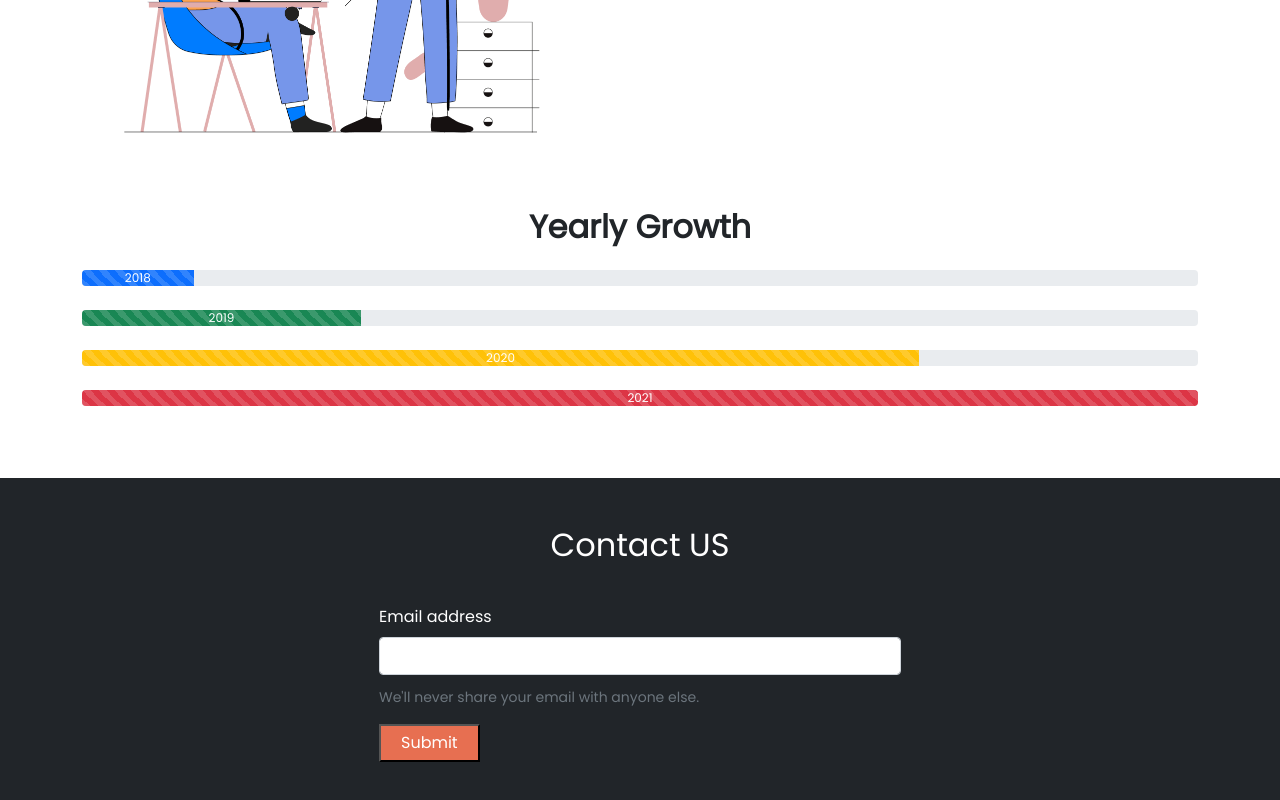
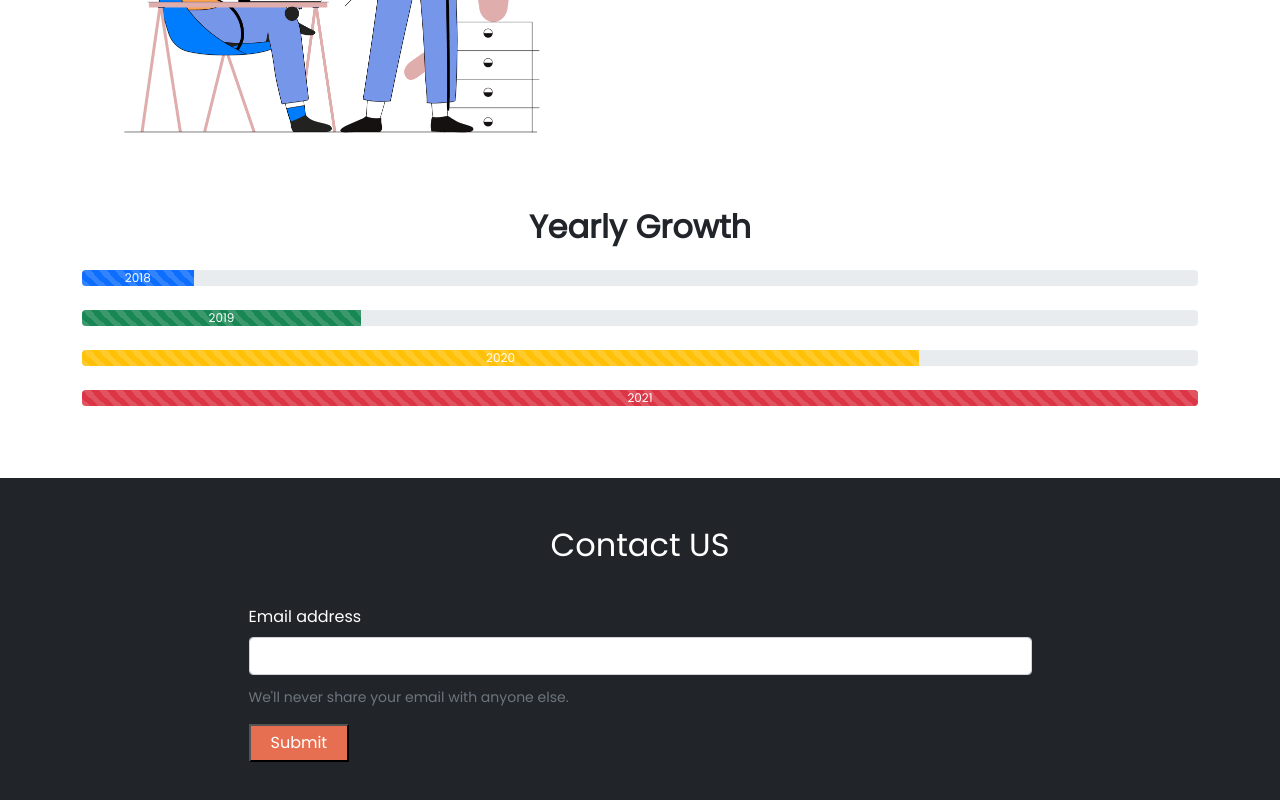
Before and after one commit to shofol1/honda-cbr, a plain HTML site: page index.html in a window 1280 px wide. Shown: the part 2061-2861 px from the top of the page. Drawn offline with nearby package versions, Linux system fonts and the light colour scheme.

Commit message:
newsletter-updated

```diff
--- a/index.html
+++ b/index.html
@@ -194,9 +194,10 @@
         </section>
         <!-- Newsletter section -->
         <section class=" bg-dark">
+
             <form class="container text-white p-5">
                 <h2 class="text-center">Contact US</h2>
-                <div class="mb-3 w-50 mx-auto pt-4">
+                <div class="mb-3 w-75 mx-auto pt-4">
                     <label for="exampleInputEmail1" class="form-label pt-2">Email address</label>
                     <input type="email" class="form-control" id="exampleInputEmail1" aria-describedby="emailHelp">
                     <div id="emailHelp" class="form-text pb-3 pt-2">We'll never share your email with anyone else.</div>
```
